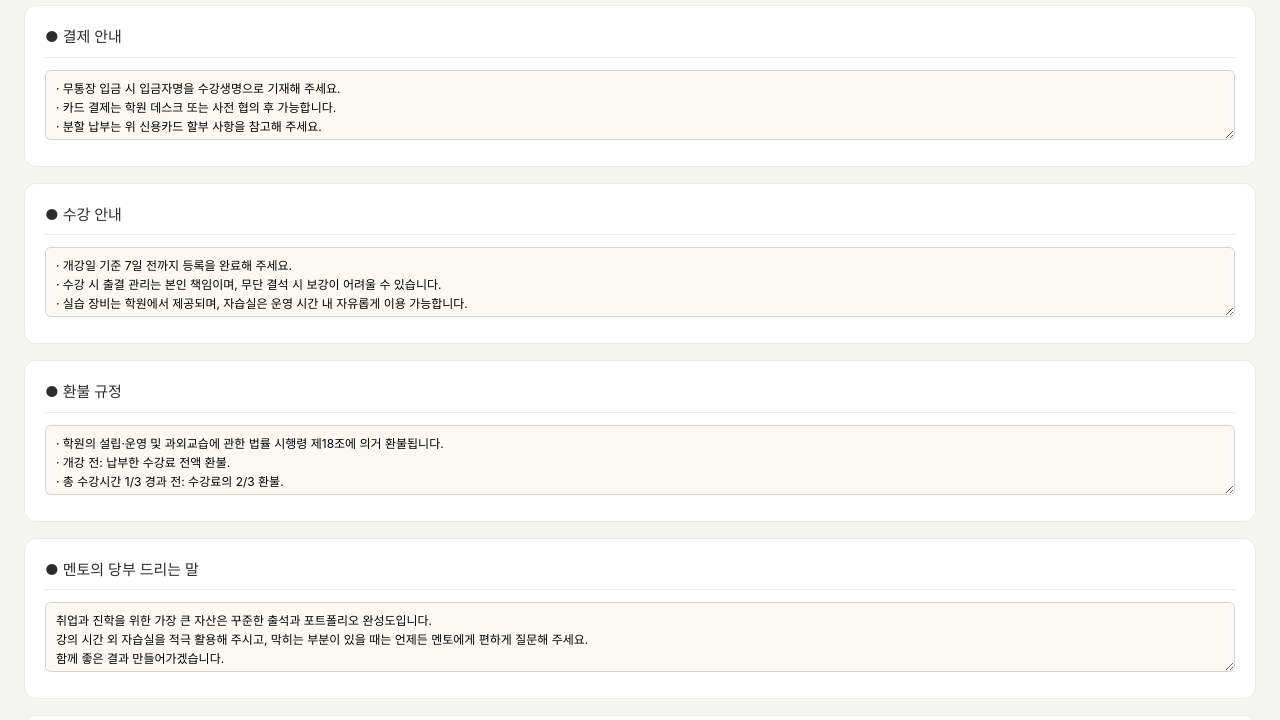
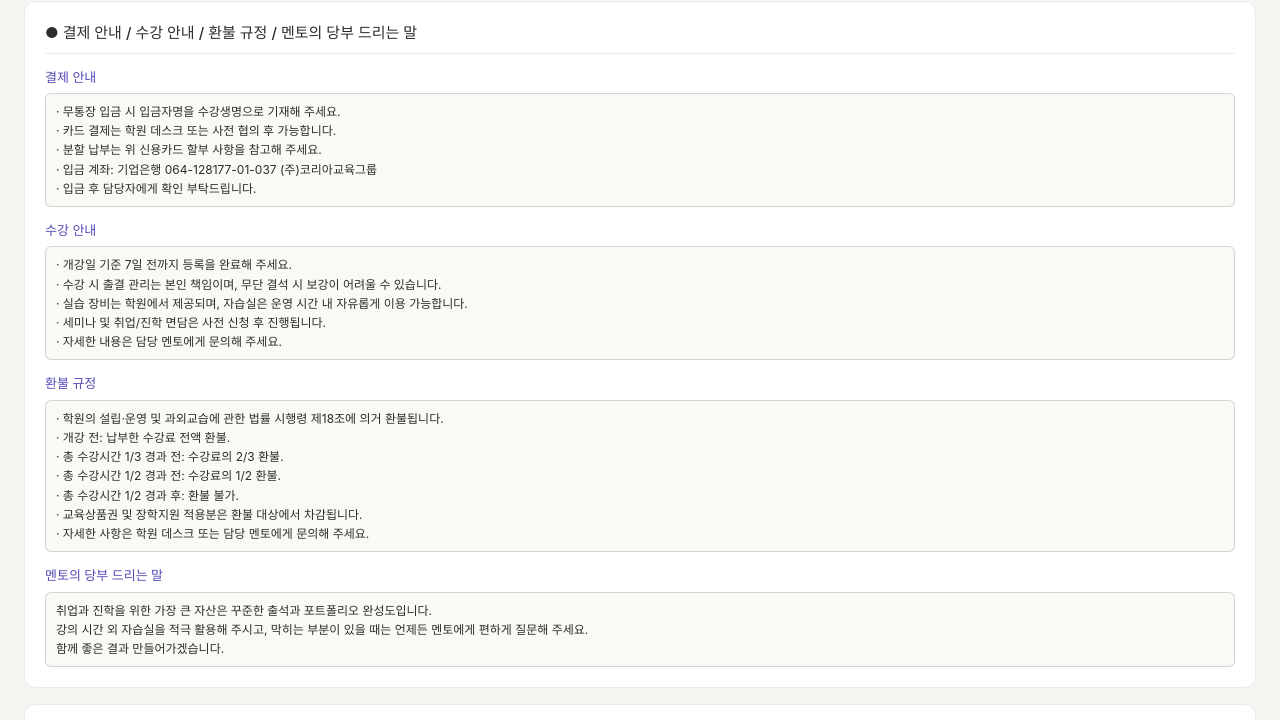
Before and after one commit to JasonSJo/quote-designer, a plain HTML site: page index.html in a window 1280 px wide. Shown: the part 1270-1990 px from the top of the page. Drawn offline with Linux system fonts and the light colour scheme.

Commit message:
Update index.html

```diff
--- a/index.html
+++ b/index.html
@@ -264,9 +264,10 @@
   }
   .info-section h3 {
     font-size: 13px; font-weight: 500;
-    margin: 14px 0 8px;
+    margin: 14px 0 6px;
     color: #534AB7;
   }
+  .info-section h3:first-child { margin-top: 0; }
   .info-grid { display: grid; grid-template-columns: 1fr 1fr; gap: 8px 16px; font-size: 12px; }
   @media (max-width: 700px) { .info-grid { grid-template-columns: 1fr; } }
   .info-grid .item-row { display: flex; justify-content: space-between; padding: 4px 0; border-bottom: 1px dashed rgba(0,0,0,0.05); }
@@ -274,17 +275,22 @@
   .info-grid .item-row span:last-child { font-variant-numeric: tabular-nums; }
   .info-section p, .info-section li { font-size: 12px; line-height: 1.7; color: #444441; }
   .info-section ul { padding-left: 18px; margin: 4px 0; }
-  .info-section textarea {
+  .info-section .editable {
     width: 100%;
-    min-height: 70px;
     border: 1px solid rgba(0,0,0,0.15);
     border-radius: 6px;
     padding: 8px 10px;
     font-size: 12px;
     font-family: inherit;
     line-height: 1.6;
-    resize: vertical;
     background: #faf9f4;
+    white-space: pre-wrap;
+    word-break: break-word;
+    outline: none;
+  }
+  .info-section .editable:focus {
+    border-color: #534AB7;
+    background: #fff;
   }
   .mentor-card {
     background: #faf9f4;
@@ -300,7 +306,7 @@
     .panel-catalog, .toolbar, button { display: none !important; }
     .layout { grid-template-columns: 1fr; }
     .info-section { page-break-inside: avoid; }
-    textarea { border: none !important; background: #fff !important; }
+    .editable { border: none !important; background: #fff !important; padding: 0 !important; }
   }
 </style>
 </head>
@@ -444,39 +450,31 @@
 </div>
 
 <div class="info-section">
-  <h2>● 결제 안내</h2>
-  <textarea id="paymentInfo">· 무통장 입금 시 입금자명을 수강생명으로 기재해 주세요.
+  <h2>● 결제 안내 / 수강 안내 / 환불 규정 / 멘토의 당부 드리는 말</h2>
+  <h3>결제 안내</h3>
+  <div class="editable" id="paymentInfo" contenteditable="true">· 무통장 입금 시 입금자명을 수강생명으로 기재해 주세요.
 · 카드 결제는 학원 데스크 또는 사전 협의 후 가능합니다.
 · 분할 납부는 위 신용카드 할부 사항을 참고해 주세요.
-· 입금 계좌: (입력 필요)
-· 입금 후 담당자에게 확인 부탁드립니다.</textarea>
-</div>
-
-<div class="info-section">
-  <h2>● 수강 안내</h2>
-  <textarea id="enrollInfo">· 개강일 기준 7일 전까지 등록을 완료해 주세요.
+· 입금 계좌: 기업은행 064-128177-01-037 (주)코리아교육그룹
+· 입금 후 담당자에게 확인 부탁드립니다.</div>
+  <h3>수강 안내</h3>
+  <div class="editable" id="enrollInfo" contenteditable="true">· 개강일 기준 7일 전까지 등록을 완료해 주세요.
 · 수강 시 출결 관리는 본인 책임이며, 무단 결석 시 보강이 어려울 수 있습니다.
 · 실습 장비는 학원에서 제공되며, 자습실은 운영 시간 내 자유롭게 이용 가능합니다.
 · 세미나 및 취업/진학 면담은 사전 신청 후 진행됩니다.
-· 자세한 내용은 담당 멘토에게 문의해 주세요.</textarea>
-</div>
-
-<div class="info-section">
-  <h2>● 환불 규정</h2>
-  <textarea id="refundInfo">· 학원의 설립·운영 및 과외교습에 관한 법률 시행령 제18조에 의거 환불됩니다.
+· 자세한 내용은 담당 멘토에게 문의해 주세요.</div>
+  <h3>환불 규정</h3>
+  <div class="editable" id="refundInfo" contenteditable="true">· 학원의 설립·운영 및 과외교습에 관한 법률 시행령 제18조에 의거 환불됩니다.
 · 개강 전: 납부한 수강료 전액 환불.
 · 총 수강시간 1/3 경과 전: 수강료의 2/3 환불.
 · 총 수강시간 1/2 경과 전: 수강료의 1/2 환불.
 · 총 수강시간 1/2 경과 후: 환불 불가.
 · 교육상품권 및 장학지원 적용분은 환불 대상에서 차감됩니다.
-· 자세한 사항은 학원 데스크 또는 담당 멘토에게 문의해 주세요.</textarea>
-</div>
-
-<div class="info-section">
-  <h2>● 멘토의 당부 드리는 말</h2>
-  <textarea id="mentorMessage">취업과 진학을 위한 가장 큰 자산은 꾸준한 출석과 포트폴리오 완성도입니다.
+· 자세한 사항은 학원 데스크 또는 담당 멘토에게 문의해 주세요.</div>
+  <h3>멘토의 당부 드리는 말</h3>
+  <div class="editable" id="mentorMessage" contenteditable="true">취업과 진학을 위한 가장 큰 자산은 꾸준한 출석과 포트폴리오 완성도입니다.
 강의 시간 외 자습실을 적극 활용해 주시고, 막히는 부분이 있을 때는 언제든 멘토에게 편하게 질문해 주세요.
-함께 좋은 결과 만들어가겠습니다.</textarea>
+함께 좋은 결과 만들어가겠습니다.</div>
 </div>
 
 <div class="info-section">
@@ -494,8 +492,6 @@
     <div class="contact">T. 051-714-2998 · H. 010-2112-6139 · E. jason97@koreaedugroup.com</div>
   </div>
 </div>
-
-<div class="footer-note">데이터 기반: SBS아카데미 #10 자동화 견적서 · 단가/패키지/할부/멘토 정보 자동 반영 · 결제·수강·환불·멘토 당부는 자유 편집 가능</div>
 
 </div>
 
@@ -722,10 +718,10 @@ function exportJSON() {
     voucher: state.voucher,
     total: state.items.reduce((s, i) => s + calcItem(i).total, 0),
     final: Math.max(0, state.items.reduce((s, i) => s + calcItem(i).total, 0) - state.scholarship - state.voucher),
-    paymentInfo: $('paymentInfo').value,
-    enrollInfo: $('enrollInfo').value,
-    refundInfo: $('refundInfo').value,
-    mentorMessage: $('mentorMessage').value
+    paymentInfo: $('paymentInfo').innerText,
+    enrollInfo: $('enrollInfo').innerText,
+    refundInfo: $('refundInfo').innerText,
+    mentorMessage: $('mentorMessage').innerText
   };
   const blob = new Blob([JSON.stringify(data, null, 2)], { type: 'application/json' });
   const a = document.createElement('a');
```
